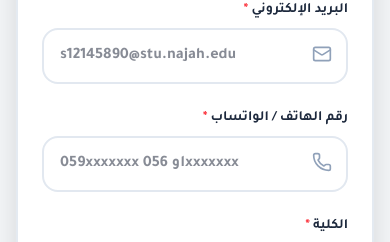
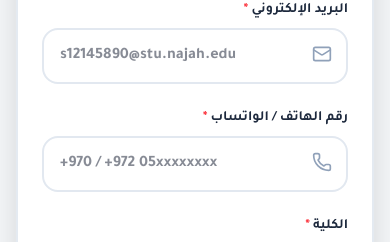
Before and after one commit to AnasAlshame/najah-blood-donation, a Next.js app in the folder client/: page / in a window 390 px wide. Shown: the part 1578-1820 px from the top of the page. Built offline with nearby package versions, Linux system fonts and the light colour scheme; no server answers.

Commit message:
style: update phone placeholder to explicitly show +970 / +972 format

```diff
--- a/client/src/components/donor/DonorPersonalFields.tsx
+++ b/client/src/components/donor/DonorPersonalFields.tsx
@@ -77,7 +77,7 @@ export const DonorPersonalFields: React.FC<PersonalFieldsProps> = ({ formData, s
             required
             value={formData.phone}
             onChange={(e) => setFormData({ ...formData, phone: e.target.value })}
-            placeholder="059xxxxxxx أو 056xxxxxxx"
+            placeholder="+970 / +972 05xxxxxxxx"
             className="w-full pr-12 pl-4 py-3.5 text-base font-semibold text-slate-900 rounded-2xl border-2 border-slate-200 focus:outline-none focus:border-[#00A3E0] focus:ring-4 focus:ring-[#00A3E0]/15 transition-all bg-white text-left dir-ltr"
           />
         </div>
```
